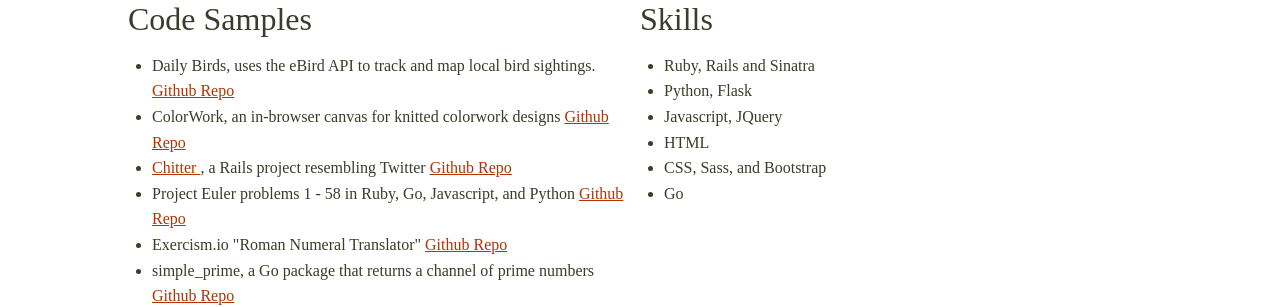
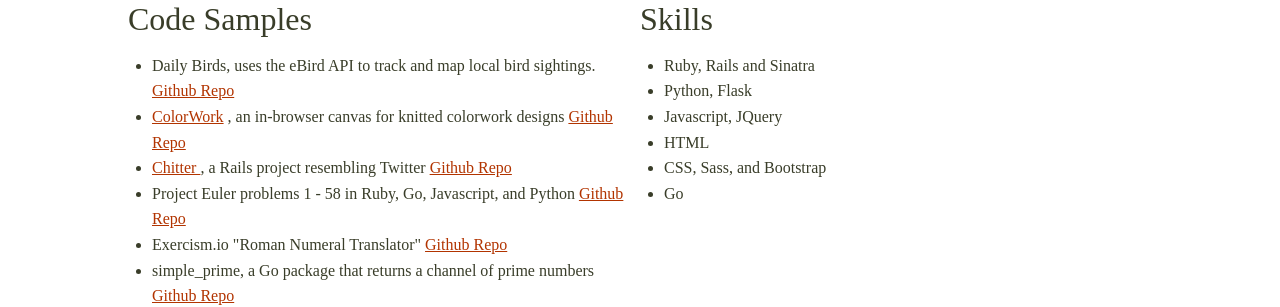
Before and after one commit to AmeliaFannin/AmeliaFannin.github.io, a Jekyll site: the page built from index.md, in a window 1280 px wide. Shown: the part 1138-1445 px from the top of the page. Built offline with Jekyll 4.4.1, drawn with Linux system fonts in a browser that asks for light colours.

Commit message:
added link to colorwork

```diff
--- a/css/styles.css
+++ b/css/styles.css
@@ -103,9 +103,9 @@
 
 /* '' */
 body {
-  background-color: white;
+  background-color: #fff;
   box-sizing: border-box;
-  color: #393d29;
+  color: #393D29;
   line-height: 1.6; }
 
 h1 {
@@ -128,11 +128,11 @@
   padding-top: 1rem; }
 
 a {
-  color: #b23400; }
+  color: #B23400; }
   a:visited {
-    color: #b23400; }
+    color: #B23400; }
   a:hover {
-    color: #6fb8ff; }
+    color: #6FB8FF; }
 
 ul,
 ol {
@@ -154,7 +154,7 @@
   -webkit-background-size: cover;
   -moz-background-size: cover;
   background-size: cover;
-  color: white;
+  color: #fff;
   height: 100vh;
   min-height: 640px;
   text-shadow: 1px 1px 2px #000; }
@@ -193,19 +193,19 @@
 .top-menu {
   float: right; }
   .top-menu a {
-    color: white;
+    color: #fff;
     display: inline-block;
     font-size: 1.8rem; }
     .top-menu a:hover {
-      color: #6fb8ff; }
+      color: #6FB8FF; }
     .top-menu a:visited {
-      color: white; }
+      color: #fff; }
 
 p {
   padding-bottom: 1rem; }
 
 hr {
-  background: #b23400;
+  background: #B23400;
   border: none;
   height: 1px;
   margin: 1rem auto;
@@ -216,3 +216,5 @@
 
 em {
   font-style: italic; }
+
+/*# sourceMappingURL=styles.css.map */
--- a/index.md
+++ b/index.md
@@ -15,7 +15,8 @@
       </a>
     </li>
     <li>
-      ColorWork, an in-browser canvas for knitted colorwork designs
+      <a href="https://salty-gorge-2567.herokuapp.com/grid.html" target="_back">ColorWork</a>
+      , an in-browser canvas for knitted colorwork designs
       <a href="https://github.com/AmeliaFannin/colorwork" target="_blank">Github Repo</a>
     </li>
     <li>
```
Also changed, not shown: Gemfile.lock, 1 other file.
